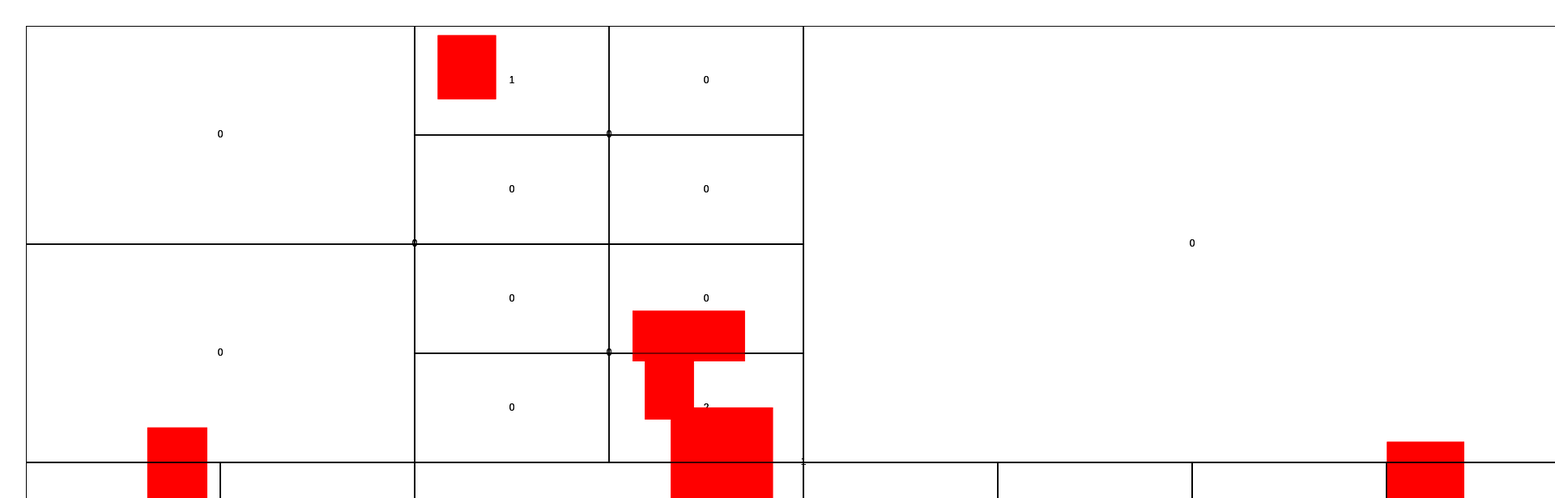
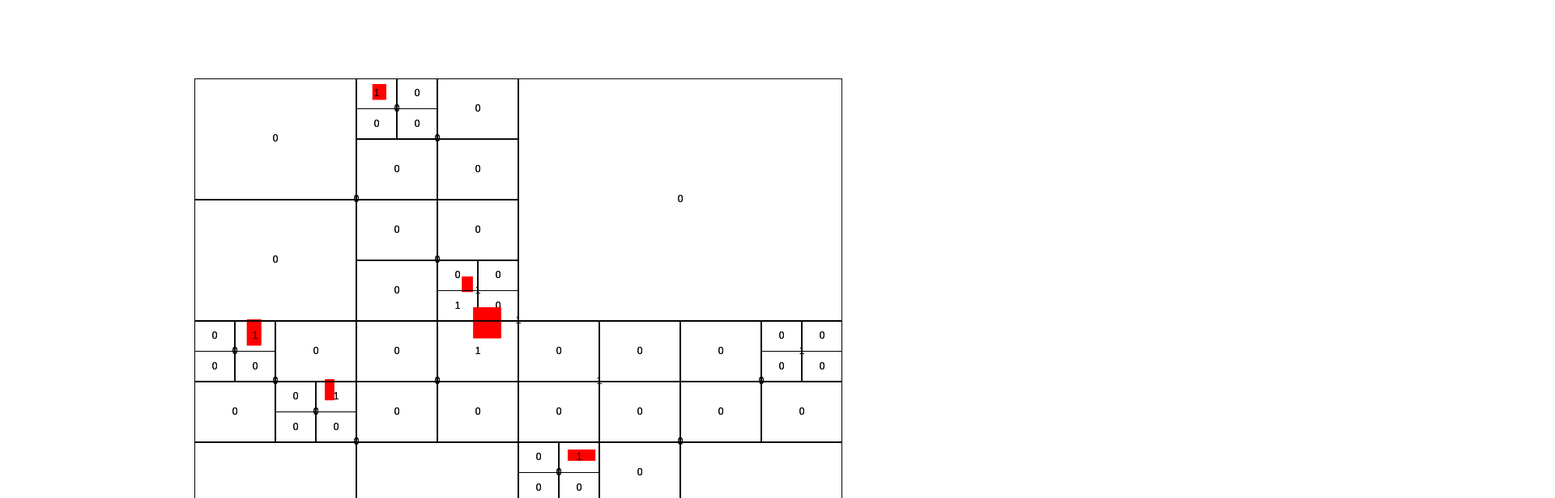
Before and after one commit to Jon-Robb/quadtree-ts, a React (Vite) app in the folder quadree/: page / in a window 1280 px wide. Shown: the top 616 px of the page at 81% size, 1920 px wide, since content can reach past the window. Built offline with nearby package versions, Linux system fonts and the light colour scheme.

Commit message:
Update App.tsx

```diff
--- a/quadree/src/App.tsx
+++ b/quadree/src/App.tsx
@@ -7,16 +7,16 @@ function App() {
   const points  = []
 
   for (let i = 0; i < 10; i++) {
-    const x = Math.random() * 1850
-    const y = Math.random() * 1000
-    const width = Math.random() * 100 + 50
-    const height = Math.random() * 100 + 50
+    const x = Math.random() * 800
+    const y = Math.random() * 600
+    const width = Math.random() * 32 + 10
+    const height = Math.random() * 32 + 10
     points.push({ x, y, width, height })
   }
 
   return (
     <div className="App">
-      <QuadtreeRenderer width={1920} height={1080} maxDepth={4} maxPoints={10} points={points}/>
+      <QuadtreeRenderer width={800} height={600} maxDepth={4} maxPoints={10} points={points}/>
 
     </div>
   )
```
